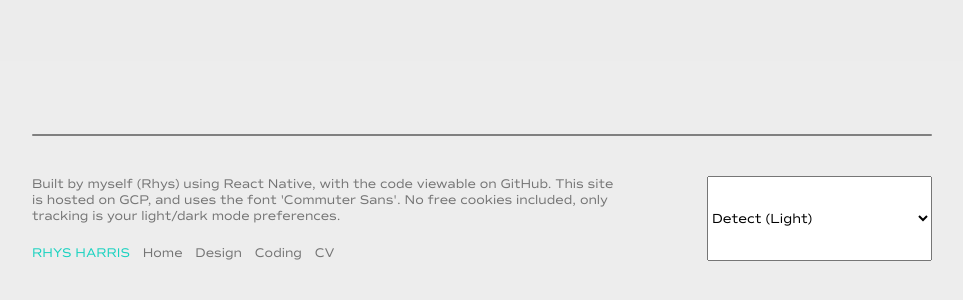
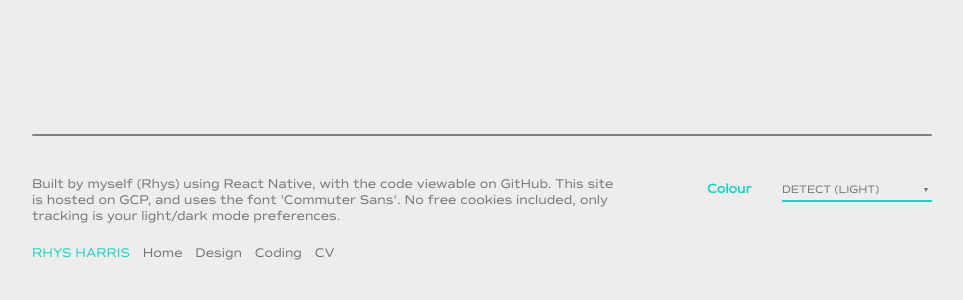
Before and after one commit to rhyscharris/rhys.uk, a React (Create React App) app: page / in a window 1280 px wide. Shown: the part 1772-2072 px from the top of the page, without its empty margins (158-1121 px from the left). Built offline with nearby package versions, Linux system fonts and the light colour scheme.

Commit message:
Footer button now styled

```diff
--- a/src/components/Footer.css
+++ b/src/components/Footer.css
@@ -68,7 +68,60 @@ footer {
     vertical-align: baseline;
     margin-right: 1em;
 }
-.theme-select {
+.footer-tools {
     grid-column: 2;
     grid-row: 1 / span 2;
+    display: block;
+    width: 100%;
+    grid-template-columns: repeat(3, 1fr);
+    grid-gap: 0 9.09091%;
+    flex-wrap: wrap;
 }
+.footer-line {
+    box-sizing: border-box;
+    display: flex;
+    margin-right: 0;
+    align-items: center;
+    margin-bottom: 0.5rem;
+}
+.footer-line label {
+    font-weight: 600;
+    color: var(--teal);
+    min-width: 33.33333%;
+}
+.select-input {
+    flex: 1;
+    min-width: 50%;
+    display: inline-block;
+    position: relative;
+}
+.select-input svg {
+    position: absolute;
+    right: 0.25rem;
+    top: 50%;
+    margin-top: -0.05rem;
+    width: 0.25rem;
+    height: 0.25rem;
+    color: var(--text-primary);
+}
+.select-input path {
+    fill: currentColor;
+}
+.theme-select {
+    width: 100%;
+    font-variant-caps: all-small-caps;
+    font-size: 1.05em;
+    line-height: 1;
+    background: none;
+    color: var(--text-primary);
+    display: block;
+    appearance: none;
+    border: 0;
+    border-radius: 0;
+    outline: 0;
+    border-bottom: 2px solid var(--teal);
+    padding: 0.25rem 1rem 0.25em 0;
+    transition: border-color 125ms ease-in-out;
+    font-size: 1rem;
+    font-weight: 500;
+}
--- a/src/components/Footer.js
+++ b/src/components/Footer.js
@@ -72,11 +72,19 @@ class Footer extends React.Component {
                                 </li>
                             </ul>
                         </div>
-                        <select value={this.state.value} onChange={this.handleChange} id="color-preference" className='theme-select' aria-label="Select color scheme preference">
-                                <option value="auto">Detect ({window.matchMedia('(prefers-color-scheme: dark)').matches ? "Dark)" : "Light)"}</option>
-                                <option value="light">Light</option>
-                                <option value="dark">Dark</option>
-                        </select>
+                        <div className='footer-tools'>
+                            <div className='footer-line'>
+                                <label for='color-preference'>Colour</label>
+                                <div className='select-input'>
+                                    <select value={this.state.value} onChange={this.handleChange} id="color-preference" className='theme-select' aria-label="Select color scheme preference">
+                                        <option value="auto">Detect ({window.matchMedia('(prefers-color-scheme: dark)').matches ? "Dark)" : "Light)"}</option>
+                                        <option value="light">Light</option>
+                                        <option value="dark">Dark</option>
+                                    </select>
+                                    <svg width="10" height="10" viewBox="0 0 10 10" xmlns="http://www.w3.org/2000/svg"><path d="M5 9.63c.3 0 .47-.18.72-.63l4.03-7.68c.15-.28.25-.47.25-.67C10 .05 9.35 0 8.96 0H1.04C.64 0 0 .05 0 .65c0 .2.1.4.25.67L4.28 9c.25.45.42.63.72.63z" fill-rule="nonzero"></path></svg>
+                                </div>
+                            </div>
+                        </div>
                     </div>
                 </footer>
             </>
```
